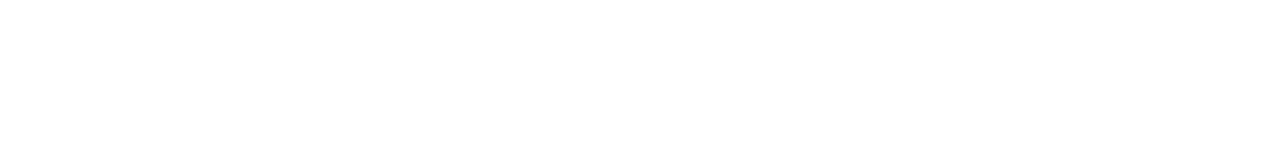
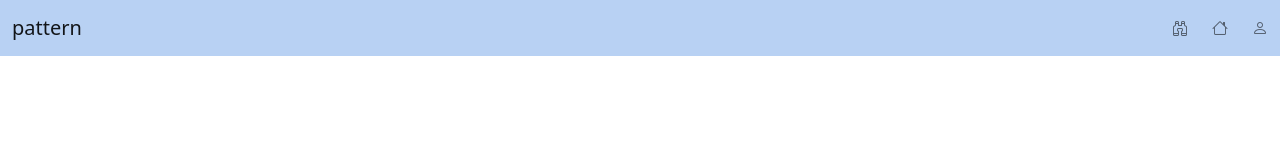
Before and after one commit to mathildeew/css-frameworks-ca, a website: page home.html in a window 1280 px wide. Drawn offline with nearby package versions, Linux system fonts and the light colour scheme.

Commit message:
navbar class styling

```diff
--- a/home.html
+++ b/home.html
@@ -5,9 +5,30 @@
     <meta http-equiv="X-UA-Compatible" content="IE=edge" />
     <meta name="viewport" content="width=device-width, initial-scale=1.0" />
     <link rel="stylesheet" href="dist/css/styles.css" />
-    <title>Document</title>
+    <link
+      rel="stylesheet"
+      href="https://cdn.jsdelivr.net/npm/bootstrap-icons@1.9.1/font/bootstrap-icons.css"
+    />
+    <title>Pattern | Home</title>
   </head>
   <body>
+    <nav class="navbar mb-5 bcBlue">
+      <div class="container-fluid">
+        <a class="navbar-brand" href="home.html">pattern</a>
+        <div class="navbar-nav d-flex flex-row">
+          <a class="nav-link ms-4" href="#">
+            <i class="bi bi-binoculars"></i>
+          </a>
+          <a class="nav-link ms-4" href="home.html">
+            <i class="bi bi-house active"></i>
+          </a>
+          <a class="nav-link ms-4" aria-current="page" href="profile.html">
+            <i class="bi bi-person"></i>
+          </a>
+        </div>
+      </div>
+    </nav>
+
     <main></main>
     <script src="/node_modules/bootstrap/dist/js/bootstrap.bundle.min.js"></script>
   </body>
```
